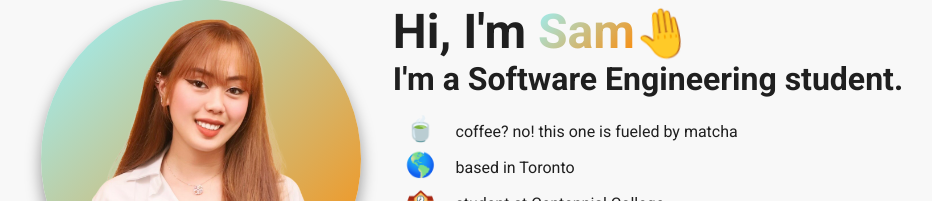
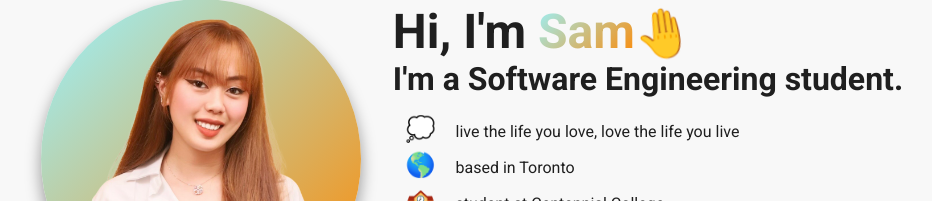
Before and after one commit to sarcasammm/Assignment-1, a React (Create React App) app: page / in a window 1280 px wide. Shown: the part 211-412 px from the top of the page, without its empty margins (168-1100 px from the left). Built offline with nearby package versions, Linux system fonts and the light colour scheme; the HTML template or start-up script is replaced by a standard one.

Commit message:
Added Mission statement

```diff
--- a/src/info/Info.js
+++ b/src/info/Info.js
@@ -20,8 +20,8 @@ export const info = {
     baseColor: colors[0],
     miniBio: [
         {
-            emoji: '🍵',
-            text: 'coffee? no! this one is fueled by matcha'
+            emoji: '💭',
+            text: 'live the life you love, love the life you live'
         },
         {
             emoji: '🌎',
@@ -34,6 +34,7 @@ export const info = {
         {
             emoji: "📧",
             text: "samanthadaniellereyes.54@gmail.com"
+
         }
     ],
     socials: [
@@ -65,6 +66,7 @@ export const info = {
 
     ],
     bio: "Hey, my name is Samantha but I prefer being called Sam. I love discovering and exploring places, culture, history, food, and animals. This curiosity of mine has been a great tool in developling my programming knowledge. Coding is a fun world! The community I found in Centennial College has been incredibly helpful to hone my fresh set of skills!",
+
     skills:
         {
             proficientWith: ['c#', 'sql', 'linux', 'javascript', 'html5', 'css3',],
@@ -90,7 +92,7 @@ export const info = {
         }
 
     ],
-    portfolio: [ // This is where your portfolio projects will be detailed
+    portfolio: [
         {
             title: "Project 1",
             live: "https://paytonpierce.dev", //this should be a link to the live version of your project, think github pages, netlify, heroku, etc. Or your own domain, if you have it.
```
